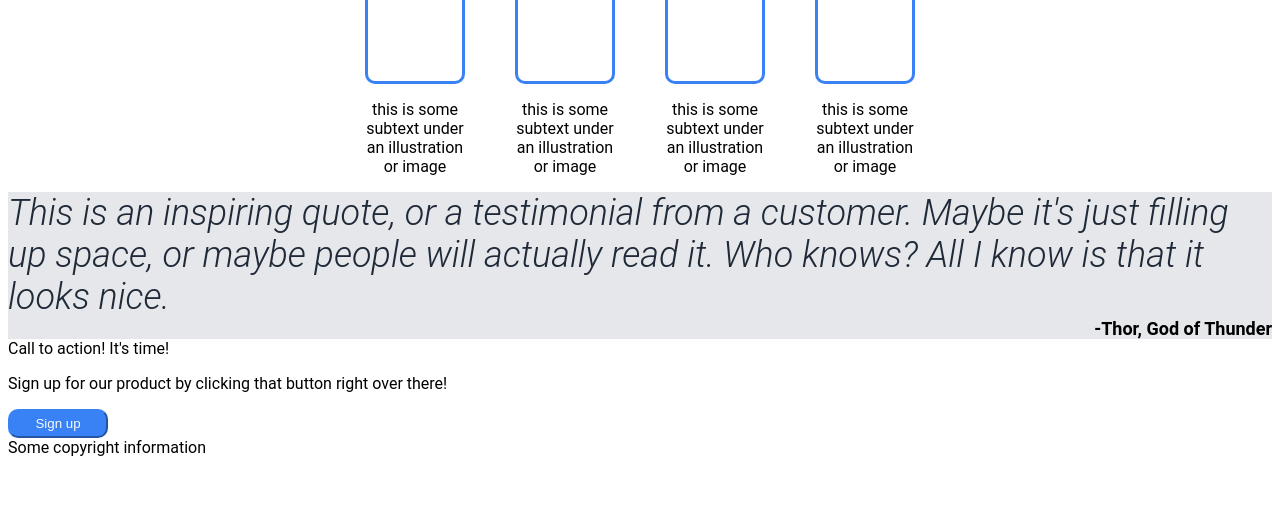
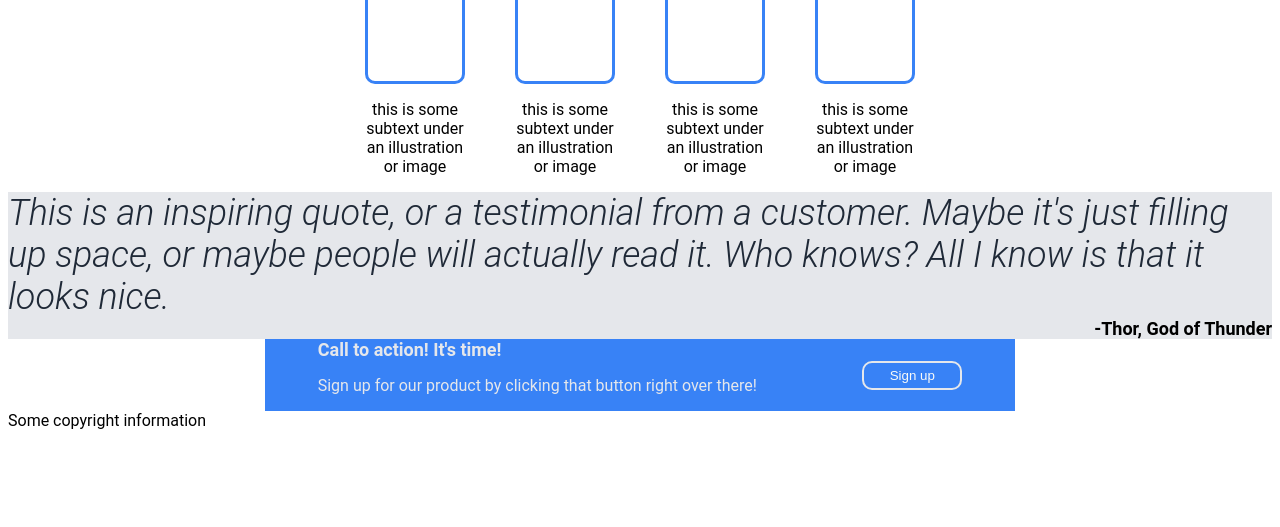
Before and after one commit to jakefernandesjf/LandingPage, a plain HTML site: page index.html in a window 1280 px wide. Shown: the part 273-800 px from the top of the page. Drawn offline with Linux system fonts and the light colour scheme.

Commit message:
Complete basic css of call to action section
Complete basic css of the call to action section
of the landing page

```diff
--- a/style.css
+++ b/style.css
@@ -39,6 +39,8 @@ button {
     width: 100px;
     padding: 5px;
     border-radius: 10px;
+
+    border-style: solid;
 }
 
 /*
@@ -146,3 +148,30 @@ Class Selectors
     font-weight: bold;
     align-self: flex-end;
 }
+
+.call-to-action {
+    color: #E5E7EB;
+
+    display: flex;
+    justify-content: center;
+    align-items: center;
+}
+
+.call-to-action-banner {
+    background-color: #3882F6;
+
+    width: 750px;
+
+    display: flex;
+    justify-content: space-around;
+    align-items: center;
+}
+
+.call-to-action-header {
+    font-size: 18px;
+    font-weight: bold;
+}
+
+.call-to-action-banner button {
+    border-color: #E5E7EB;
+}
```
